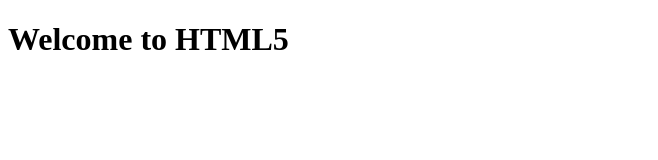
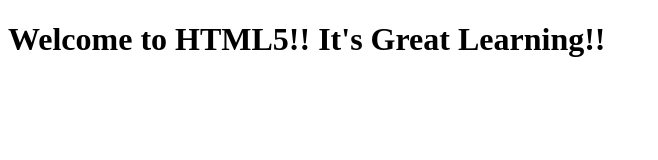
Before and after one commit to codecracker89/Web_Dev_Learner, a plain HTML site: page site/index.html in a window 1280 px wide. Shown: the whole page, without its empty margins (0-658 px from the left). Drawn offline with Linux system fonts and the light colour scheme.

Commit message:
Modified the page message.

```diff
--- a/site/index.html
+++ b/site/index.html
@@ -4,6 +4,6 @@
 	<title>Welcome to HTML5</title>
 </head>
 <body>
-<h1>Welcome to HTML5</h1>
+<h1>Welcome to HTML5!! It's Great Learning!!</h1>
 </body>
 </html>
```
